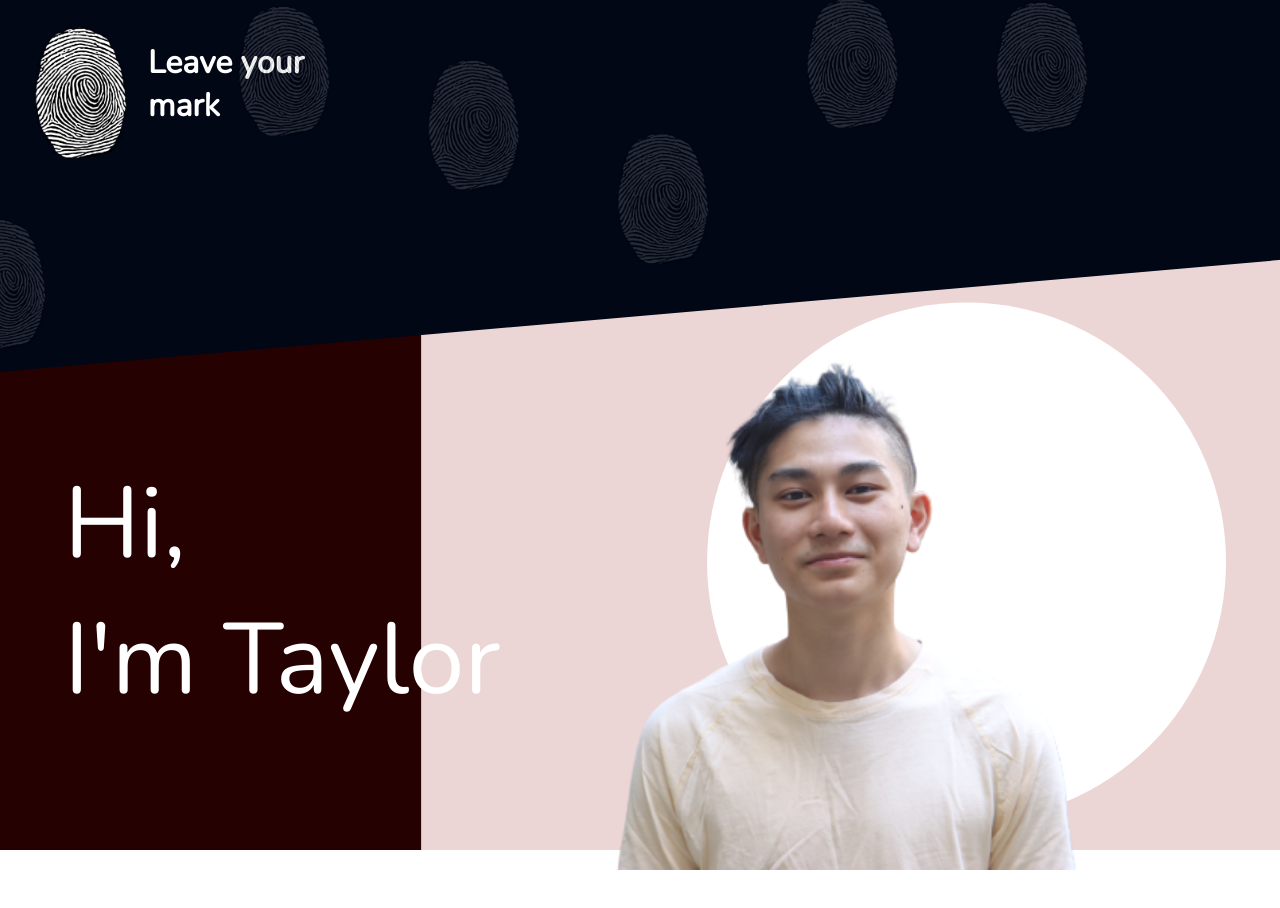
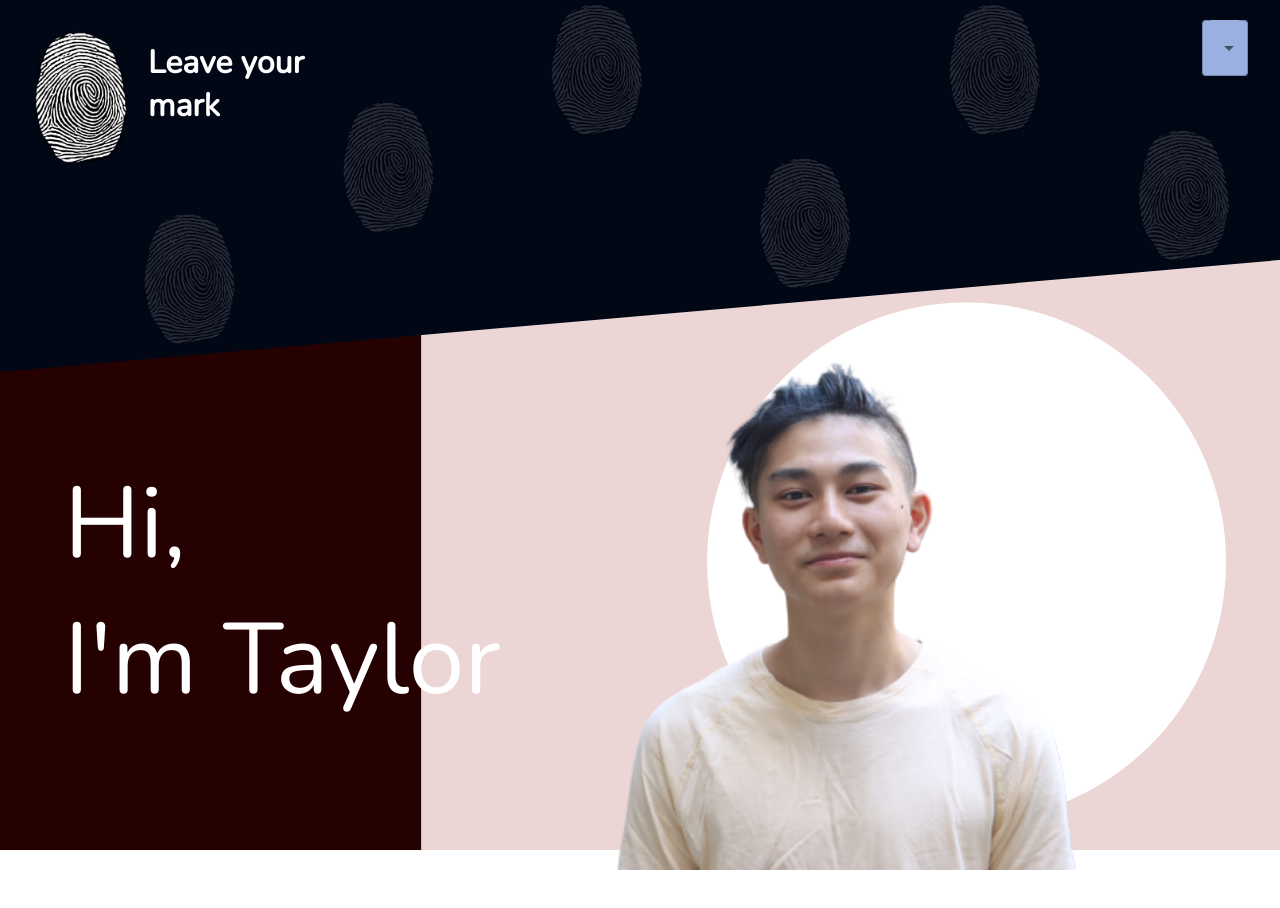
Before and after one commit to TaylorTayTyT/personalWebsite, a React (Create React App) app in the folder home/: page / in a window 1280 px wide. Shown: the top 908 px of the page. Built offline with nearby package versions, Linux system fonts and the light colour scheme.

Commit message:
formatiing stuff

```diff
--- a/home/src/Fingerprint.js
+++ b/home/src/Fingerprint.js
@@ -1,3 +1,4 @@
+import { height } from "@mui/system";
 import fingerprint from "./images/fingerprint.png";
 import "./topNav.sass"
 function Fingerprint() {
--- a/home/src/topNav.sass
+++ b/home/src/topNav.sass
@@ -44,37 +44,36 @@ $button-color: white
     position: relative
     left: 10%
     scale: 0.10
-    transform: translate(-550%, -720%)
-    z-index: 2
-img
-    display: inline-block
+    transform: translate(-550%, 0%)
+    z-index: 20
 .backgroundFingerprint
     display: inline
     position: relative
     opacity: 15%
     scale: 0.10
-    z-index: 10
+    z-index: 20
 .a
-    transform: translate(0%, -1700%)
+    transform: translate(-250%, 70%)
 .b
-    transform: translate(200%, -2650%)
+    transform: translate(-1450%, -20%)
 .c
-    transform: translate(400%, -3750%)
+    transform: translate(-2650%, 90%)
 .d
-    transform: translate(600%, -4750%)
+    transform: translate(-3870%, -20%)
 .e
-    transform: translate(-200%, -5750%)
+    transform: translate(-5090%, 50%)
 .f
-    transform: translate(-500%, -6600%)
+    transform: translate(-6300%, 130%)
 .position
-    display: inline-block
+    display: flex
+    position: relative
+    transform: translate(0px, -1000px)
+    z-index: 15
 .topBarButton
-    overflow-y: hidden
     position: absolute
     top: 2.5%
     right: 2.5%
     z-index: 1000
-    text: red
     .resumeOptions
         position: absolute
 
```
